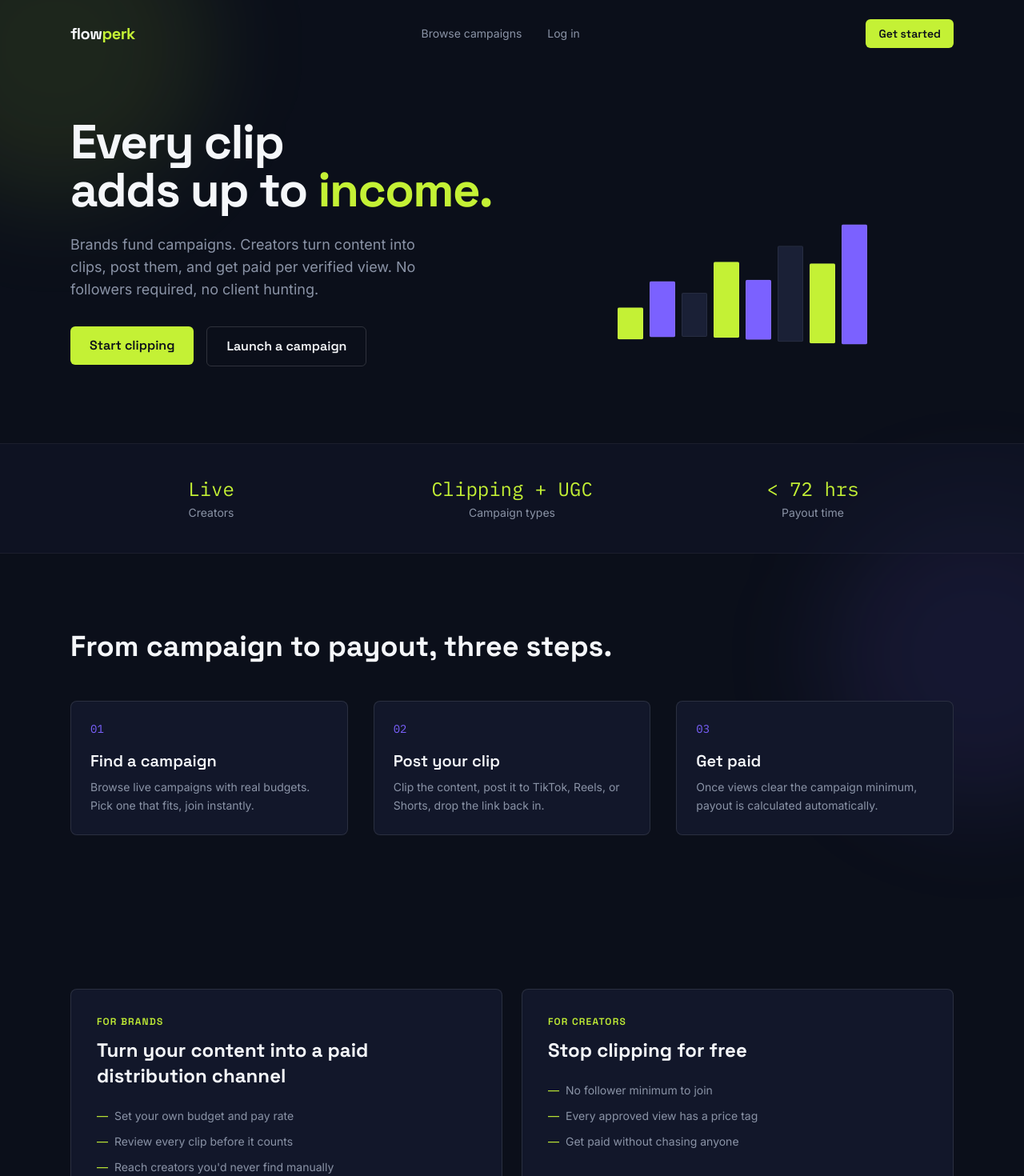
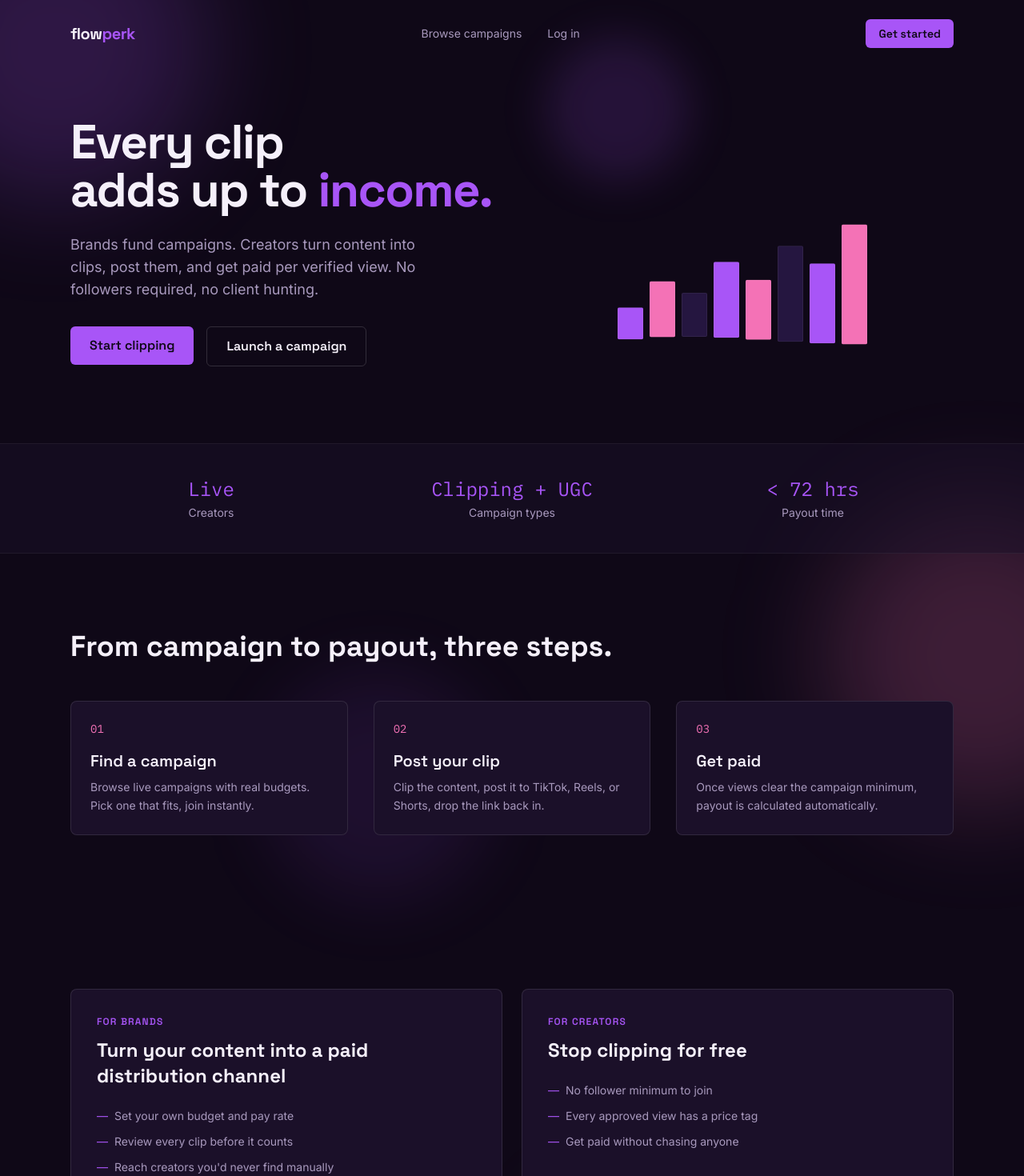
Before and after one commit to toxiqmindset-create/Flowperk-testing, a Next.js app: page / in a window 1280 px wide. Shown: the top 1470 px of the page at 80% size. Built offline with nearby package versions, Linux system fonts and the light colour scheme.

Commit message:
purple theme with bubble animations

```diff
--- a/app/globals.css
+++ b/app/globals.css
@@ -42,10 +42,10 @@ body {
 }
 .card-hover:hover {
   transform: translateY(-3px);
-  border-color: rgba(196, 241, 53, 0.4);
+  border-color: rgba(168, 85, 247, 0.4);
 }
 
 :focus-visible {
-  outline: 2px solid #c4f135;
+  outline: 2px solid #a855f7;
   outline-offset: 2px;
 }
--- a/app/page.tsx
+++ b/app/page.tsx
@@ -27,16 +27,31 @@ const stagger = {
 export default function Home() {
   return (
     <main className="min-h-screen overflow-hidden relative">
-      {/* Ambient glow blobs, slow drifting motion in the background */}
+      {/* Floating purple/pink bubbles drifting in the background */}
       <motion.div
-        className="pointer-events-none absolute -top-40 -left-40 w-96 h-96 rounded-full bg-lime/10 blur-3xl"
+        className="pointer-events-none absolute -top-40 -left-40 w-96 h-96 rounded-full bg-lime/20 blur-3xl"
         animate={{ x: [0, 40, 0], y: [0, 30, 0] }}
         transition={{ duration: 14, repeat: Infinity, ease: "easeInOut" }}
       />
       <motion.div
-        className="pointer-events-none absolute top-1/3 -right-40 w-96 h-96 rounded-full bg-violet/10 blur-3xl"
+        className="pointer-events-none absolute top-1/3 -right-40 w-96 h-96 rounded-full bg-violet/20 blur-3xl"
         animate={{ x: [0, -30, 0], y: [0, 40, 0] }}
         transition={{ duration: 16, repeat: Infinity, ease: "easeInOut" }}
+      />
+      <motion.div
+        className="pointer-events-none absolute top-1/2 left-1/4 w-64 h-64 rounded-full bg-lime/10 blur-2xl"
+        animate={{ x: [0, 25, 0], y: [0, -35, 0], scale: [1, 1.1, 1] }}
+        transition={{ duration: 12, repeat: Infinity, ease: "easeInOut" }}
+      />
+      <motion.div
+        className="pointer-events-none absolute bottom-0 right-1/4 w-72 h-72 rounded-full bg-violet/15 blur-2xl"
+        animate={{ x: [0, -20, 0], y: [0, -25, 0], scale: [1, 1.08, 1] }}
+        transition={{ duration: 18, repeat: Infinity, ease: "easeInOut" }}
+      />
+      <motion.div
+        className="pointer-events-none absolute top-10 right-1/3 w-40 h-40 rounded-full bg-lime/15 blur-xl"
+        animate={{ y: [0, 20, 0], scale: [1, 1.15, 1] }}
+        transition={{ duration: 9, repeat: Infinity, ease: "easeInOut" }}
       />
 
       {/* NAV */}
@@ -135,7 +150,7 @@ export default function Home() {
               style={{
                 height: `${s.h}px`,
                 background:
-                  i % 3 === 0 ? "#C4F135" : i % 3 === 1 ? "#7B61FF" : "#1A2036",
+                  i % 3 === 0 ? "#A855F7" : i % 3 === 1 ? "#F472B6" : "#251640",
                 border: "1px solid rgba(255,255,255,0.06)",
               }}
             />
@@ -249,7 +264,7 @@ function Step({ n, title, body }: { n: string; title: string; body: string }) {
   return (
     <motion.div
       variants={fadeUp}
-      whileHover={{ y: -4, borderColor: "rgba(196,241,53,0.4)" }}
+      whileHover={{ y: -4, borderColor: "rgba(168,85,247,0.4)" }}
       className="border border-white/10 rounded-lg p-6 bg-surface transition-colors"
     >
       <div className="font-mono-num text-violet text-sm mb-4">{n}</div>
@@ -275,7 +290,7 @@ function RoleCard({
   return (
     <motion.div
       variants={fadeUp}
-      whileHover={{ y: -4, borderColor: "rgba(196,241,53,0.4)" }}
+      whileHover={{ y: -4, borderColor: "rgba(168,85,247,0.4)" }}
       className="border border-white/10 rounded-lg p-8 bg-surface flex flex-col transition-colors"
     >
       <span className="text-lime text-xs uppercase tracking-widest font-display font-semibold">
--- a/tailwind.config.ts
+++ b/tailwind.config.ts
@@ -5,13 +5,13 @@ const config: Config = {
   theme: {
     extend: {
       colors: {
-        base: "#0B0F1A",
-        surface: "#12172A",
-        surface2: "#1A2036",
-        lime: "#C4F135",
-        violet: "#7B61FF",
-        ink: "#F5F7FA",
-        muted: "#8A93A6",
+        base: "#0F0817",
+        surface: "#1B1029",
+        surface2: "#251640",
+        lime: "#A855F7",
+        violet: "#F472B6",
+        ink: "#F5F0FA",
+        muted: "#A899BD",
       },
       fontFamily: {
         display: ["var(--font-space-grotesk)"],
```
